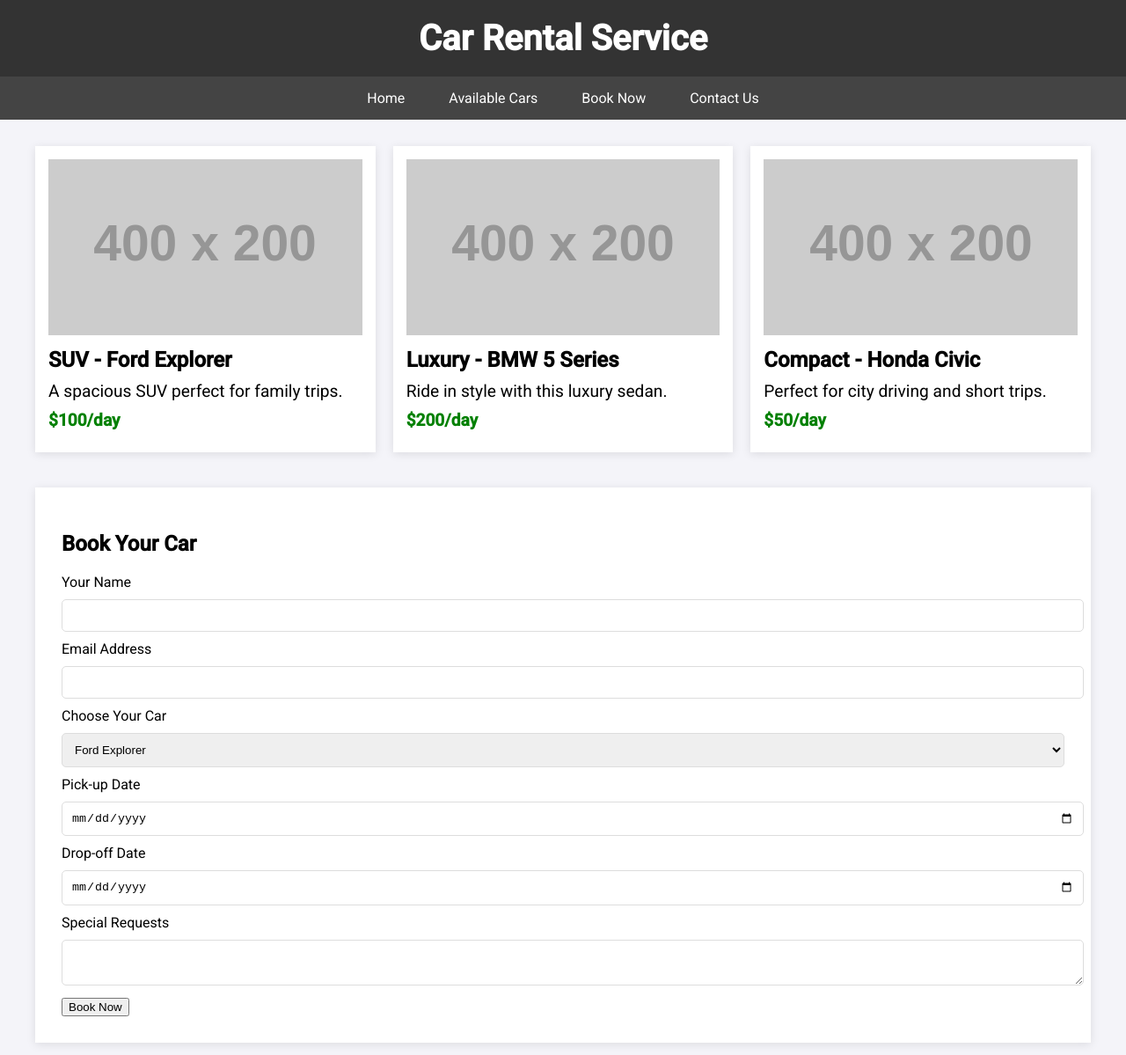
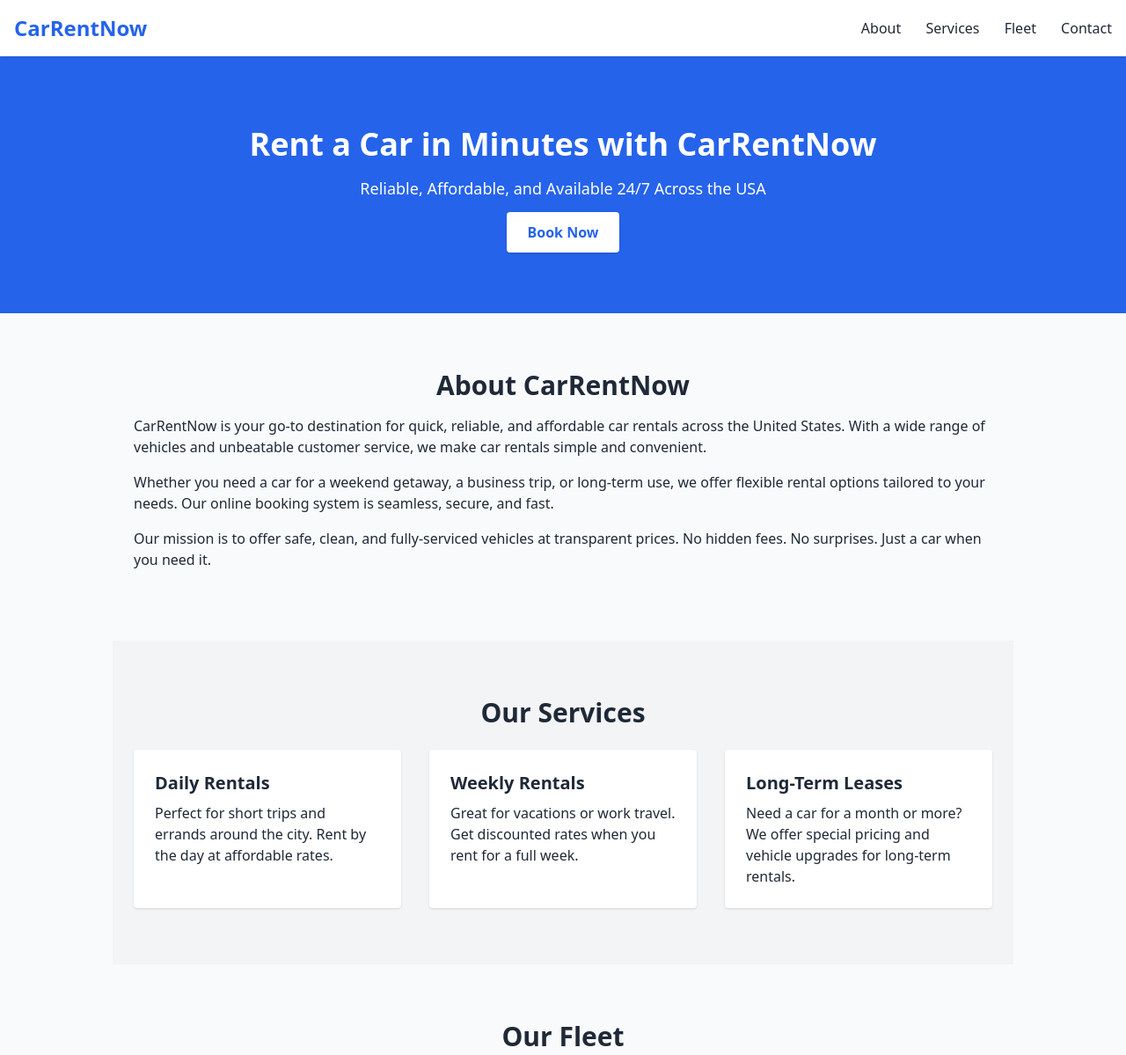
Before and after one commit to aliceinborderlandsept/car-rentnow, a plain HTML site: page index.html in a window 1280 px wide. Shown: the top 1199 px of the page at 88% size. Drawn offline with nearby package versions, Linux system fonts and the light colour scheme; placeholder pictures from the web are drawn by us.

Commit message:
Update index.html

```diff
--- a/index.html
+++ b/index.html
@@ -1,189 +1,81 @@
 <!DOCTYPE html>
 <html lang="en">
 <head>
-    <meta charset="UTF-8">
-    <meta name="viewport" content="width=device-width, initial-scale=1.0">
-    <meta http-equiv="X-UA-Compatible" content="ie=edge">
-    <title>Car Rental Service</title>
-    <link href="https://fonts.googleapis.com/css2?family=Roboto:wght@400;500&display=swap" rel="stylesheet">
-    <style>
-        body {
-            font-family: 'Roboto', sans-serif;
-            margin: 0;
-            padding: 0;
-            background-color: #f4f4f9;
-        }
-
-        header {
-            background-color: #333;
-            color: white;
-            padding: 20px 0;
-            text-align: center;
-        }
-
-        header h1 {
-            margin: 0;
-            font-size: 2.5em;
-        }
-
-        nav {
-            display: flex;
-            justify-content: center;
-            background-color: #444;
-        }
-
-        nav a {
-            color: white;
-            text-decoration: none;
-            padding: 15px 25px;
-            display: inline-block;
-        }
-
-        nav a:hover {
-            background-color: #555;
-        }
-
-        .container {
-            padding: 30px;
-            max-width: 1200px;
-            margin: 0 auto;
-        }
-
-        .car-listing {
-            display: grid;
-            grid-template-columns: repeat(3, 1fr);
-            gap: 20px;
-            margin-bottom: 40px;
-        }
-
-        .car-item {
-            background-color: white;
-            padding: 15px;
-            box-shadow: 0 2px 10px rgba(0, 0, 0, 0.1);
-        }
-
-        .car-item img {
-            width: 100%;
-            height: 200px;
-            object-fit: cover;
-        }
-
-        .car-item h3 {
-            font-size: 1.5em;
-            margin: 10px 0;
-        }
-
-        .car-item p {
-            font-size: 1.2em;
-            margin: 10px 0;
-        }
-
-        .car-item .price {
-            color: green;
-            font-weight: bold;
-        }
-
-        .booking-form {
-            background-color: white;
-            padding: 30px;
-            box-shadow: 0 2px 10px rgba(0, 0, 0, 0.1);
-        }
-
-        .booking-form h2 {
-            margin-bottom: 20px;
-        }
-
-        .booking-form input, .booking-form select, .booking-form textarea {
-            width: 100%;
-            padding: 10px;
-            margin: 10px 0;
-            border: 1px solid #ddd;
-            border-radius: 5px;
-        }
-
-        footer {
-            text-align: center;
-            background-color: #333;
-            color: white;
-            padding: 20px 0;
-        }
-    </style>
+  <meta charset="UTF-8" />
+  <meta name="viewport" content="width=device-width, initial-scale=1.0" />
+  <meta name="description" content="Rent a car now from CarRentNow - Affordable, fast, and reliable car rental services across the USA. Book online with ease!">
+  <title>Car Rent Now | Affordable Car Rentals Across USA</title>
+  <script src="https://cdn.tailwindcss.com"></script>
 </head>
-<body>
-
-<header>
-    <h1>Car Rental Service</h1>
+<body class="font-sans bg-gray-50 text-gray-800">
+  <header class="bg-white shadow p-4 sticky top-0 z-50">
+    <div class="max-w-7xl mx-auto flex justify-between items-center">
+      <h1 class="text-2xl font-bold text-blue-600">CarRentNow</h1>
+      <nav class="space-x-6">
+        <a href="#about" class="hover:text-blue-500">About</a>
+        <a href="#services" class="hover:text-blue-500">Services</a>
+        <a href="#fleet" class="hover:text-blue-500">Fleet</a>
+        <a href="#contact" class="hover:text-blue-500">Contact</a>
+      </nav>
+    </div>
   </header>
 
-<nav>
-    <a href="#">Home</a>
-    <a href="#cars">Available Cars</a>
-    <a href="#booking">Book Now</a>
-    <a href="#contact">Contact Us</a>
-</nav>
-
-<div class="container">
-    <section id="cars" class="car-listing">
-        <div class="car-item">
-            <img src="https://via.placeholder.com/400x200" alt="Car 1">
-            <h3>SUV - Ford Explorer</h3>
-            <p>A spacious SUV perfect for family trips.</p>
-            <p class="price">$100/day</p>
-        </div>
-        <div class="car-item">
-            <img src="https://via.placeholder.com/400x200" alt="Car 2">
-            <h3>Luxury - BMW 5 Series</h3>
-            <p>Ride in style with this luxury sedan.</p>
-            <p class="price">$200/day</p>
-        </div>
-        <div class="car-item">
-            <img src="https://via.placeholder.com/400x200" alt="Car 3">
-            <h3>Compact - Honda Civic</h3>
-            <p>Perfect for city driving and short trips.</p>
-            <p class="price">$50/day</p>
+  <section class="bg-blue-600 text-white py-20 text-center">
+    <div class="max-w-3xl mx-auto">
+      <h2 class="text-4xl font-bold mb-4">Rent a Car in Minutes with CarRentNow</h2>
+      <p class="text-lg mb-6">Reliable, Affordable, and Available 24/7 Across the USA</p>
+      <a href="#contact" class="bg-white text-blue-600 font-semibold px-6 py-3 rounded shadow hover:bg-gray-100">Book Now</a>
     </div>
   </section>
 
-    <section id="booking" class="booking-form">
-        <h2>Book Your Car</h2>
-        <form action="#">
-            <label for="name">Your Name</label>
-            <input type="text" id="name" name="name" required>
-
-            <label for="email">Email Address</label>
-            <input type="email" id="email" name="email" required>
-
-            <label for="car">Choose Your Car</label>
-            <select id="car" name="car" required>
-                <option value="ford">Ford Explorer</option>
-                <option value="bmw">BMW 5 Series</option>
-                <option value="honda">Honda Civic</option>
-            </select>
-
-            <label for="pickup">Pick-up Date</label>
-            <input type="date" id="pickup" name="pickup" required>
-
-            <label for="dropoff">Drop-off Date</label>
-            <input type="date" id="dropoff" name="dropoff" required>
-
-            <label for="message">Special Requests</label>
-            <textarea id="message" name="message"></textarea>
-
-            <button type="submit">Book Now</button>
-        </form>
+  <section id="about" class="py-16 px-6 max-w-5xl mx-auto">
+    <h2 class="text-3xl font-bold mb-4 text-center">About CarRentNow</h2>
+    <p class="mb-4">CarRentNow is your go-to destination for quick, reliable, and affordable car rentals across the United States. With a wide range of vehicles and unbeatable customer service, we make car rentals simple and convenient.</p>
+    <p class="mb-4">Whether you need a car for a weekend getaway, a business trip, or long-term use, we offer flexible rental options tailored to your needs. Our online booking system is seamless, secure, and fast.</p>
+    <p class="mb-4">Our mission is to offer safe, clean, and fully-serviced vehicles at transparent prices. No hidden fees. No surprises. Just a car when you need it.</p>
   </section>
 
-    <section id="contact">
-        <h2>Contact Us</h2>
-        <p>If you have any questions, feel free to reach out!</p>
-        <p>Email: support@carrental.com</p>
-        <p>Phone: +1 234 567 890</p>
+  <section id="services" class="bg-gray-100 py-16 px-6 max-w-5xl mx-auto">
+    <h2 class="text-3xl font-bold mb-6 text-center">Our Services</h2>
+    <div class="grid md:grid-cols-3 gap-8">
+      <div class="bg-white p-6 shadow rounded">
+        <h3 class="text-xl font-semibold mb-2">Daily Rentals</h3>
+        <p>Perfect for short trips and errands around the city. Rent by the day at affordable rates.</p>
+      </div>
+      <div class="bg-white p-6 shadow rounded">
+        <h3 class="text-xl font-semibold mb-2">Weekly Rentals</h3>
+        <p>Great for vacations or work travel. Get discounted rates when you rent for a full week.</p>
+      </div>
+      <div class="bg-white p-6 shadow rounded">
+        <h3 class="text-xl font-semibold mb-2">Long-Term Leases</h3>
+        <p>Need a car for a month or more? We offer special pricing and vehicle upgrades for long-term rentals.</p>
+      </div>
+    </div>
   </section>
+
+  <section id="fleet" class="py-16 px-6 max-w-5xl mx-auto">
+    <h2 class="text-3xl font-bold mb-6 text-center">Our Fleet</h2>
+    <p class="mb-4">Choose from a diverse selection of cars, SUVs, and vans. Every vehicle is maintained to the highest standards to ensure your safety and comfort.</p>
+    <ul class="list-disc list-inside space-y-2">
+      <li>Economy Cars – Fuel efficient and budget friendly</li>
+      <li>Luxury Sedans – For those who value style and performance</li>
+      <li>SUVs – Spacious and versatile for families or group travel</li>
+      <li>Minivans – Ideal for road trips and large families</li>
+      <li>Electric Vehicles – Eco-friendly and cutting-edge</li>
+    </ul>
+  </section>
+
+  <section id="contact" class="bg-blue-50 py-16 px-6 max-w-5xl mx-auto">
+    <h2 class="text-3xl font-bold mb-6 text-center">Get in Touch</h2>
+    <p class="mb-4 text-center">Ready to book your ride? Have questions? Contact us today.</p>
+    <div class="text-center">
+      <p class="mb-2"><strong>Phone:</strong> <a href="tel:+18888888888" class="text-blue-600">+1-888-888-8888</a></p>
+      <p class="mb-2"><strong>Email:</strong> <a href="mailto:carrentalnow88601992@gmail.com" class="text-blue-600">carrentalnow88601992@gmail.com</a></p>
     </div>
+  </section>
 
-<footer>
-    <p>&copy; 2025 Car Rental Service. All Rights Reserved.</p>
+  <footer class="bg-white py-6 text-center text-sm border-t">
+    <p>&copy; 2025 CarRentNow. All rights reserved.</p>
   </footer>
-
 </body>
 </html>
```
Lines whose indentation alone changed are shown as unchanged.
